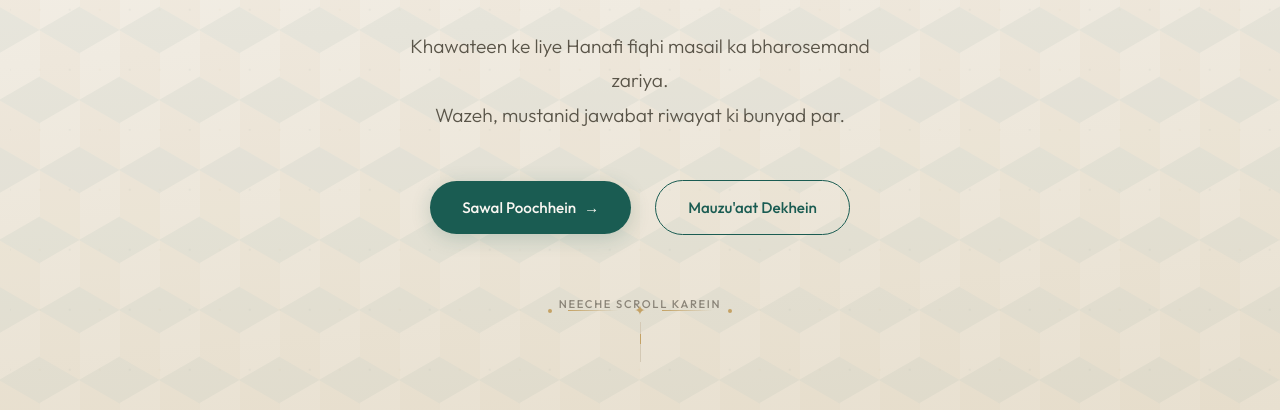
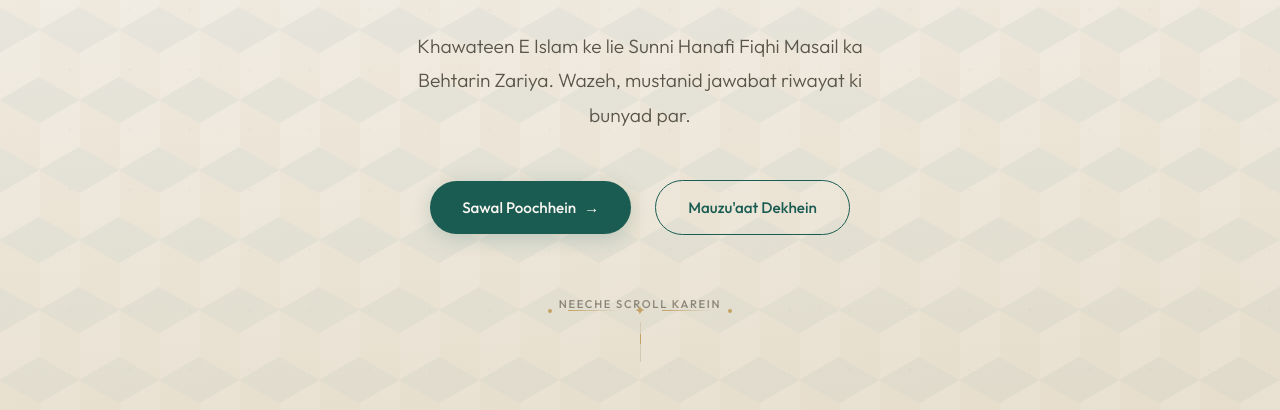
Before and after one commit to humblemuzzu/islamic, an Astro site: page / in a window 1280 px wide. Shown: the part 390-800 px from the top of the page. Built offline with nearby package versions, Linux system fonts and the light colour scheme; Astro itself is replaced by a stand-in of ours; a web font is replaced by a local one.

Commit message:
small fix

```diff
--- a/src/components/Hero.astro
+++ b/src/components/Hero.astro
@@ -33,7 +33,7 @@ import T from './T.astro';
 
     <div class="hero-subtitle reveal reveal-delay-2">
       <p data-lang-block="en">Your trusted guide to Hanafi fiqh masail for women.<br />Clear, authentic answers rooted in tradition.</p>
-      <p data-lang-block="ru">Khawateen ke liye Hanafi fiqhi masail ka bharosemand zariya.<br />Wazeh, mustanid jawabat riwayat ki bunyad par.</p>
+      <p data-lang-block="ru">Khawateen E Islam ke lie Sunni Hanafi Fiqhi Masail ka Behtarin Zariya. Wazeh, mustanid jawabat riwayat ki bunyad par.</p>
       <p data-lang-block="ur">خواتین کے لیے حنفی فقہی مسائل کا بھروسہ مند ذریعہ۔<br />واضح، مستند جوابات روایت کی بنیاد پر۔</p>
     </div>
 
```
